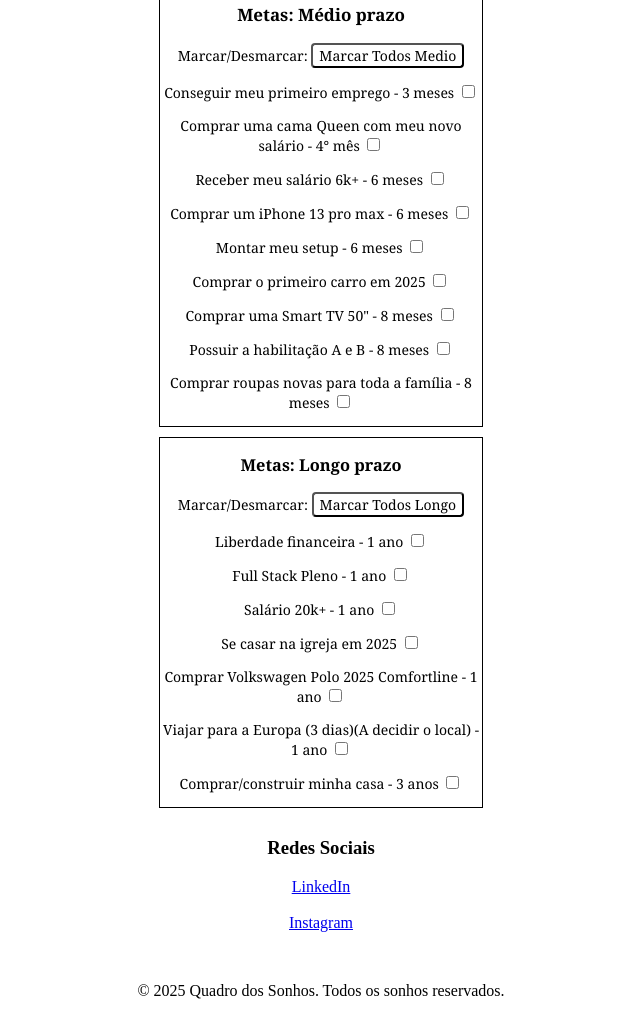
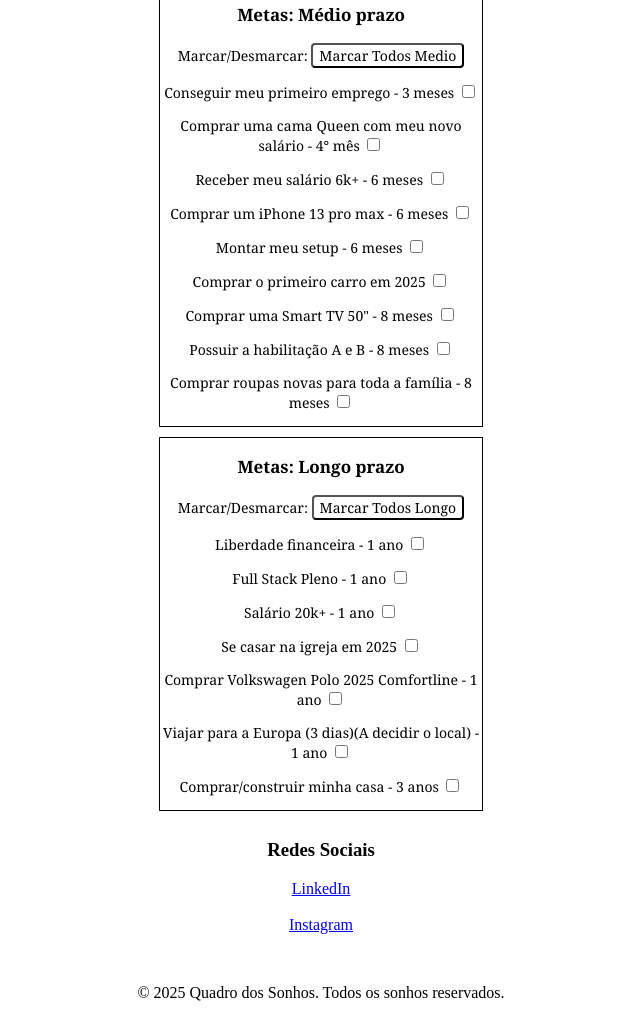
Before and after one commit to eduardxjs/devclub-projects, a plain HTML site: page Quadro dos Sonhos.html in a window 1280 px wide. Shown: the part 1192-2210 px from the top of the page, without its empty margins (319-959 px from the left). Drawn offline with Linux system fonts and the light colour scheme.

Commit message:
Update styleqds.css

```diff
--- a/styleqds.css
+++ b/styleqds.css
@@ -6,11 +6,6 @@
     height: 100px;
     display: flex;
     flex-direction: column;
-}
-#links-2{
-    margin-top: 20px;
-
-
 }
 section.section-one{
     background-color: white;
@@ -33,10 +28,6 @@ section.section-two {
     margin-left: 470px;
     margin-right: 470px;
     margin-top: 10px;
-
-
-
-
 }
 
 section.section-three {
@@ -49,7 +40,6 @@ section.section-three {
     margin-top: 10px;
     margin-left: 470px;
     margin-right: 470px;
-
 }
 
 .h3-medio{
@@ -58,7 +48,7 @@ section.section-three {
     font-size: 17px;
 }
 
-.he-longo{
+.h3-longo{
     text-align: center;
     font-family: Georgia;
     font-size: 17px;
@@ -75,7 +65,9 @@ button{
     text-align: center;
     display: grid;
     margin-top: 10px;
-
+}
+#links-2{
+    margin-top: 20px;
 }
 #rodape-sonho{
     text-align:center;
```
